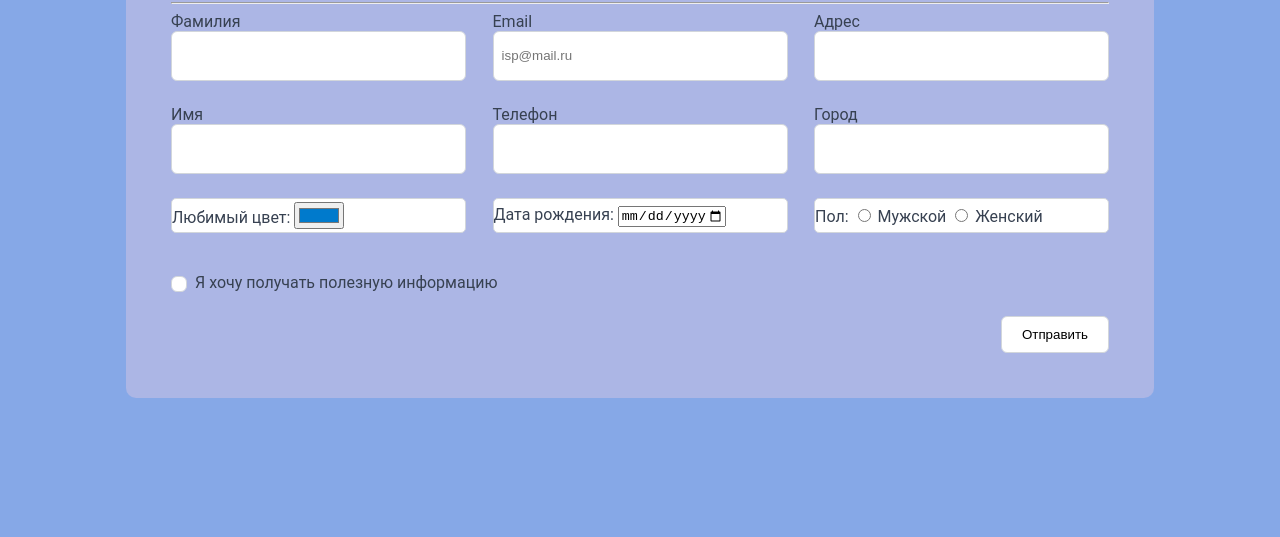
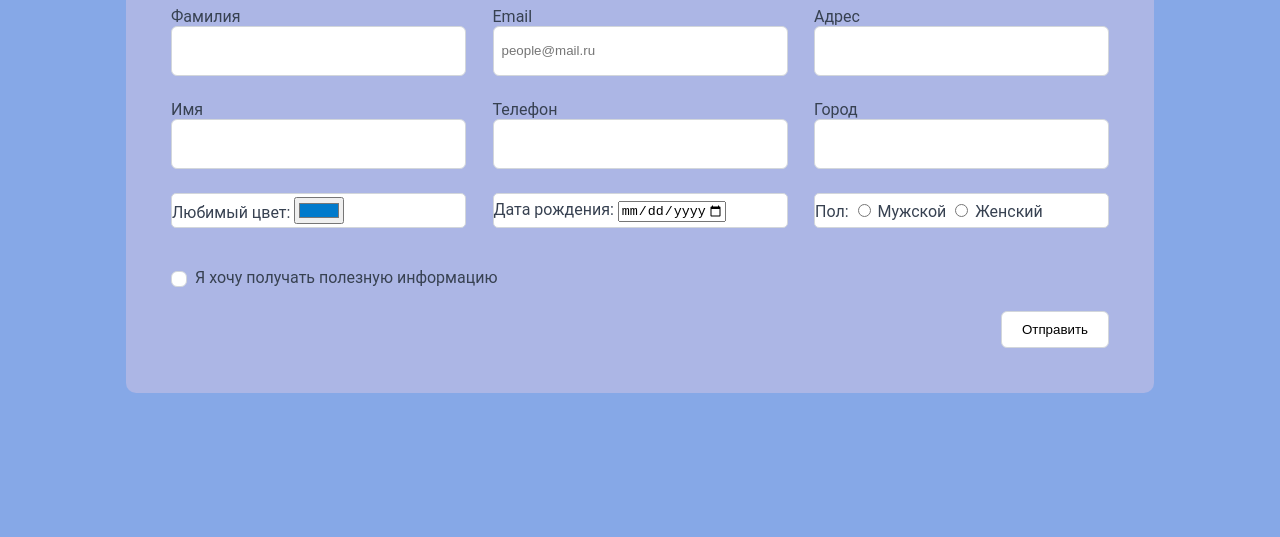
Before and after one commit to VladBelyaniN/4.github.io, a plain HTML site: page index.html in a window 1280 px wide. Shown: the part 263-800 px from the top of the page. Drawn offline with Linux system fonts and the light colour scheme.

Commit message:
Update index.html

```diff
--- a/index.html
+++ b/index.html
@@ -9,7 +9,7 @@
   <body>
     <form class="one">
         <h1>Отправка резюме работодателю</h1>
-        <hr/>
+
       <div class="form__body">
 
           <div class="form__group">
@@ -23,7 +23,7 @@
               name="name"
               id="email"
               class="form__control"
-              placeholder="isp@mail.ru"
+              placeholder="people@mail.ru"
             />
           </div>
           <div class="form__group">
```
